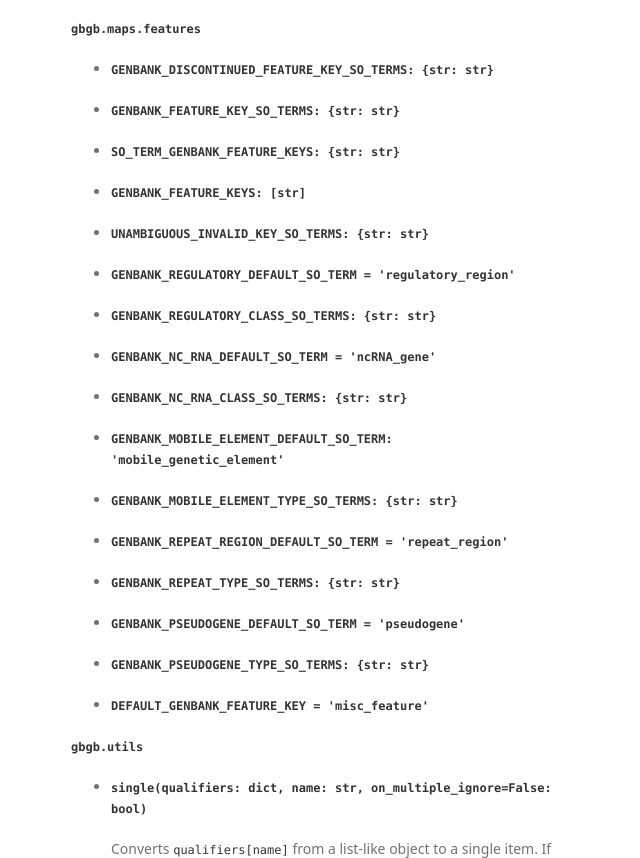
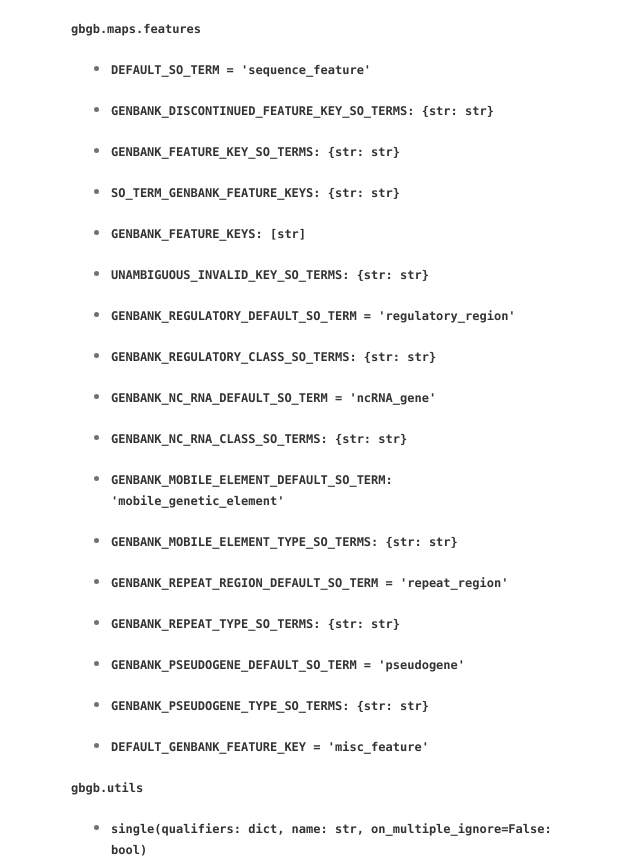
Before and after one commit to biosustain/goodbye-genbank, a plain HTML site: page index.html in a window 1280 px wide. Shown: the part 3319-4177 px from the top of the page, without its empty margins (499-1139 px from the left). Drawn offline with Linux system fonts and the light colour scheme; a web font is replaced by a local one.

Commit message:
Create gh-pages branch via GitHub

```diff
--- a/index.html
+++ b/index.html
@@ -173,6 +173,7 @@ qualifier.</p>
 </h4>
 
 <ul>
+<li><p><strong><code>DEFAULT_SO_TERM = 'sequence_feature'</code></strong></p></li>
 <li><p><strong><code>GENBANK_DISCONTINUED_FEATURE_KEY_SO_TERMS: {str: str}</code></strong></p></li>
 <li><p><strong><code>GENBANK_FEATURE_KEY_SO_TERMS: {str: str}</code></strong></p></li>
 <li><p><strong><code>SO_TERM_GENBANK_FEATURE_KEYS: {str: str}</code></strong></p></li>
```
Also changed, not shown: params.json (+1 -1 lines).
